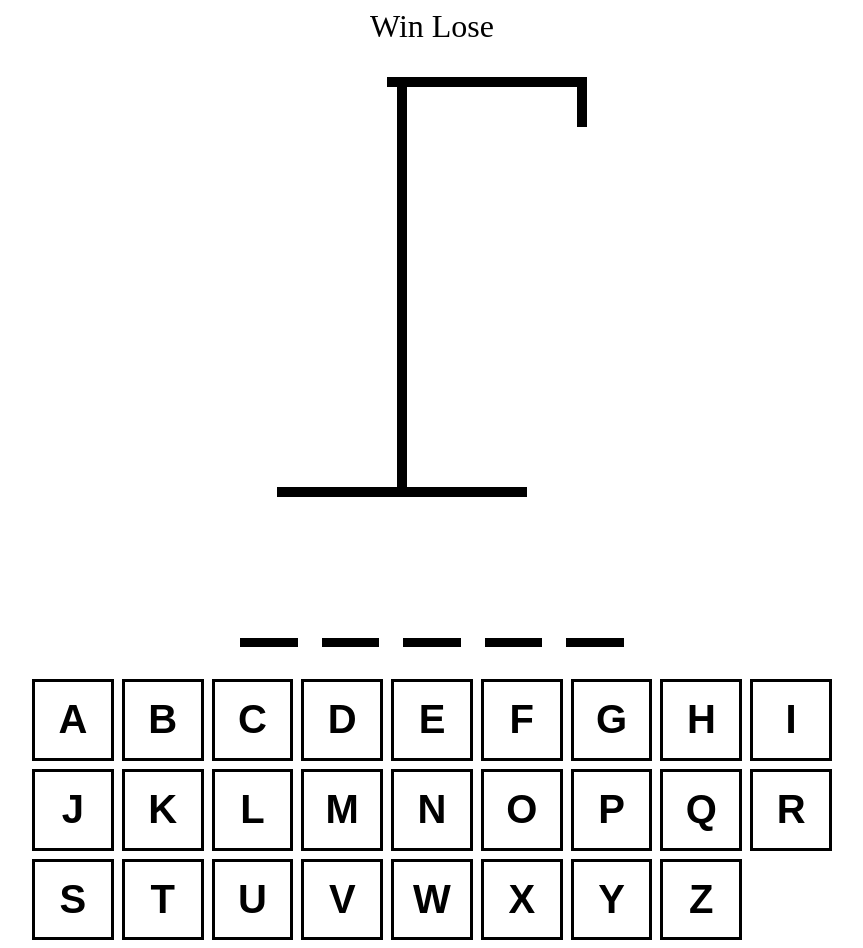
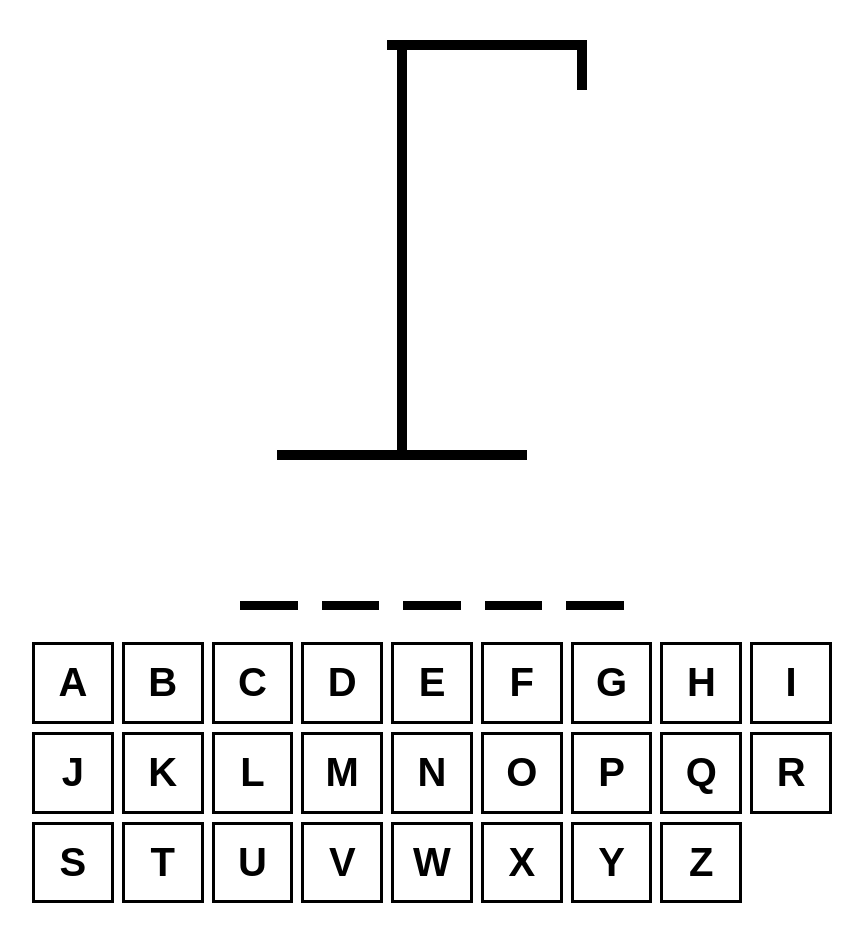
Before and after one commit to radosav-perisic/the-hangman, a React (Vite) app: page / in a window 1280 px wide. Shown: the whole page, without its empty margins (208-1071 px from the left). After the commit the page ends 911 px from the top, so only its background shows below. Built offline with nearby package versions, Linux system fonts and the light colour scheme.

Commit message:
Improved UX with Winning and Losing States

```diff
--- a/src/App.tsx
+++ b/src/App.tsx
@@ -10,29 +10,40 @@ function App() {
   });
   const [guessedLetters, setGuessedLetters] = useState<string[]>([]);
 
-  const incorrectLetters = guessedLetters.filter(letter => !wordToGuess.includes(letter))
+  const incorrectLetters = guessedLetters.filter(
+    (letter) => !wordToGuess.includes(letter)
+  );
 
-  const addGuessedLetter = useCallback((letter: string) => {
-    if(guessedLetters.includes(letter)) return
+  const isLoser = incorrectLetters.length >= 6;
 
-    setGuessedLetters(currentLetters => [...currentLetters, letter])
-  }, [guessedLetters])
+  const isWinner = wordToGuess
+    .split("")
+    .every((letter) => guessedLetters.includes(letter));
+
+  const addGuessedLetter = useCallback(
+    (letter: string) => {
+      if (guessedLetters.includes(letter)) return;
+
+      setGuessedLetters((currentLetters) => [...currentLetters, letter]);
+    },
+    [guessedLetters]
+  );
 
   useEffect(() => {
     const handler = (e: KeyboardEvent) => {
-    const key= e.key
+      const key = e.key;
 
-    if(!key.match(/^[a-z]$/)) return
+      if (!key.match(/^[a-z]$/)) return;
 
-    e.preventDefault()
-    addGuessedLetter(key)
-    }
-    document.addEventListener('keypress', handler)
+      e.preventDefault();
+      addGuessedLetter(key);
+    };
+    document.addEventListener("keypress", handler);
 
     return () => {
-      document.removeEventListener('keypress', handler)
-    }
-  }, [guessedLetters])
+      document.removeEventListener("keypress", handler);
+    };
+  }, [guessedLetters]);
 
   return (
     <div
@@ -45,13 +56,19 @@ function App() {
         alignItems: "center",
       }}
     >
-      <div style={{ fontSize: "2rem", textAlign: "center" }}>Win Lose</div>
-      <HangmanBody numberOfGuesses={incorrectLetters.length}/>
-      <Word guessedLetters={guessedLetters} wordToGuess={wordToGuess}/>
+      <div style={{ fontSize: "2rem", textAlign: "center" }}>
+        {isWinner && "Winner! - Reload the page to try again"}
+        {isLoser && "Nice try! - Reload the page to try again"}
+      </div>
+      <HangmanBody numberOfGuesses={incorrectLetters.length} />
+      <Word guessedLetters={guessedLetters} wordToGuess={wordToGuess} />
       <div style={{ alignSelf: "stretch" }}>
-        <Keyboard activeLetters={guessedLetters.filter(letter => wordToGuess.includes(letter))}
-        inactiveLetters= {incorrectLetters}
-        addGuessedLetter = {addGuessedLetter}
+        <Keyboard
+          activeLetters={guessedLetters.filter((letter) =>
+            wordToGuess.includes(letter)
+          )}
+          inactiveLetters={incorrectLetters}
+          addGuessedLetter={addGuessedLetter}
         />
       </div>
     </div>
--- a/src/Keyboard.tsx
+++ b/src/Keyboard.tsx
@@ -50,12 +50,12 @@ export function Keyboard({
     >
       {KEYBOARD_LETTERS.map((key) => {
         const isInactive = activeLetters.includes(key);
-        const isActive = activeLetters.includes(key);
+        const isActive = inactiveLetters.includes(key);
         return (
           <button
             onClick={() => addGuessedLetter(key)}
             className={`${styles.btn} ${isActive ? styles.active : ""}${
-              isInactive ? styles.active : ""
+              isInactive ? styles.inactive : ""
             }`}
             disabled={isInactive || isActive}
             key={key}
```
